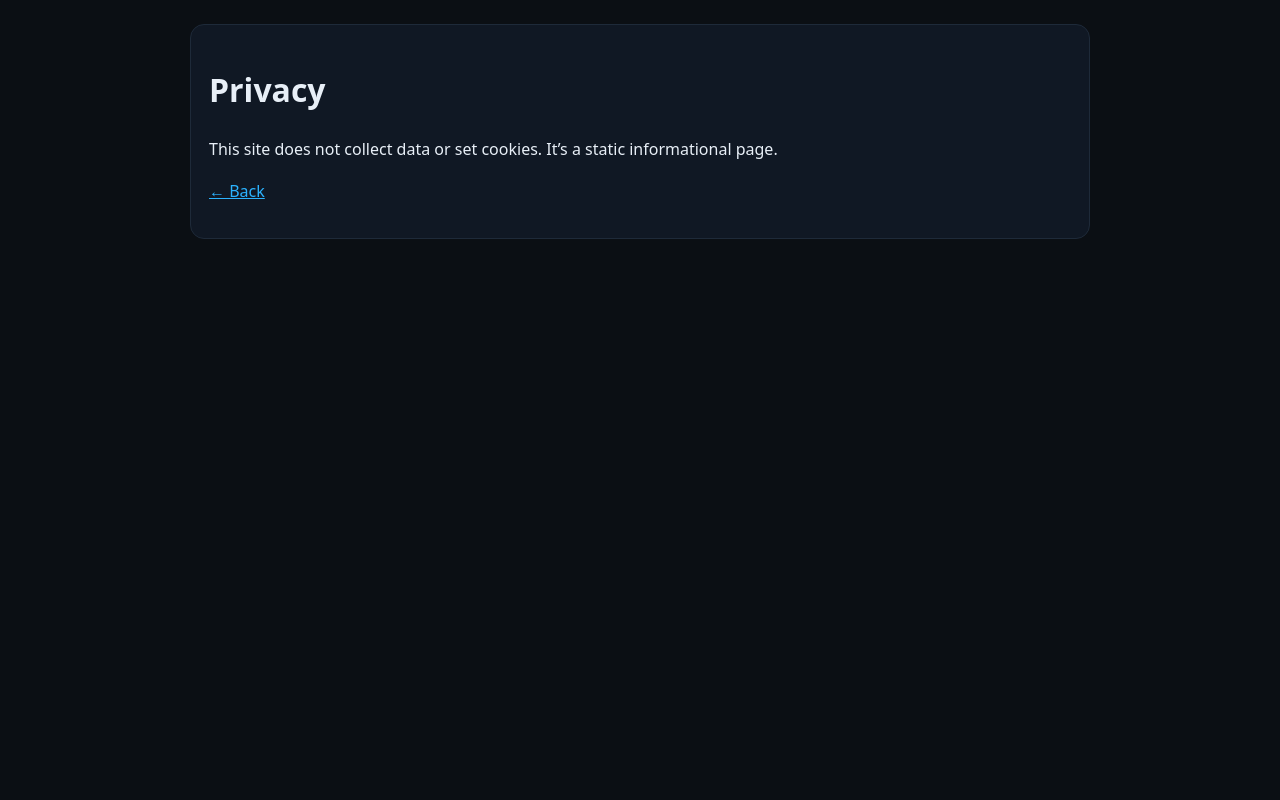
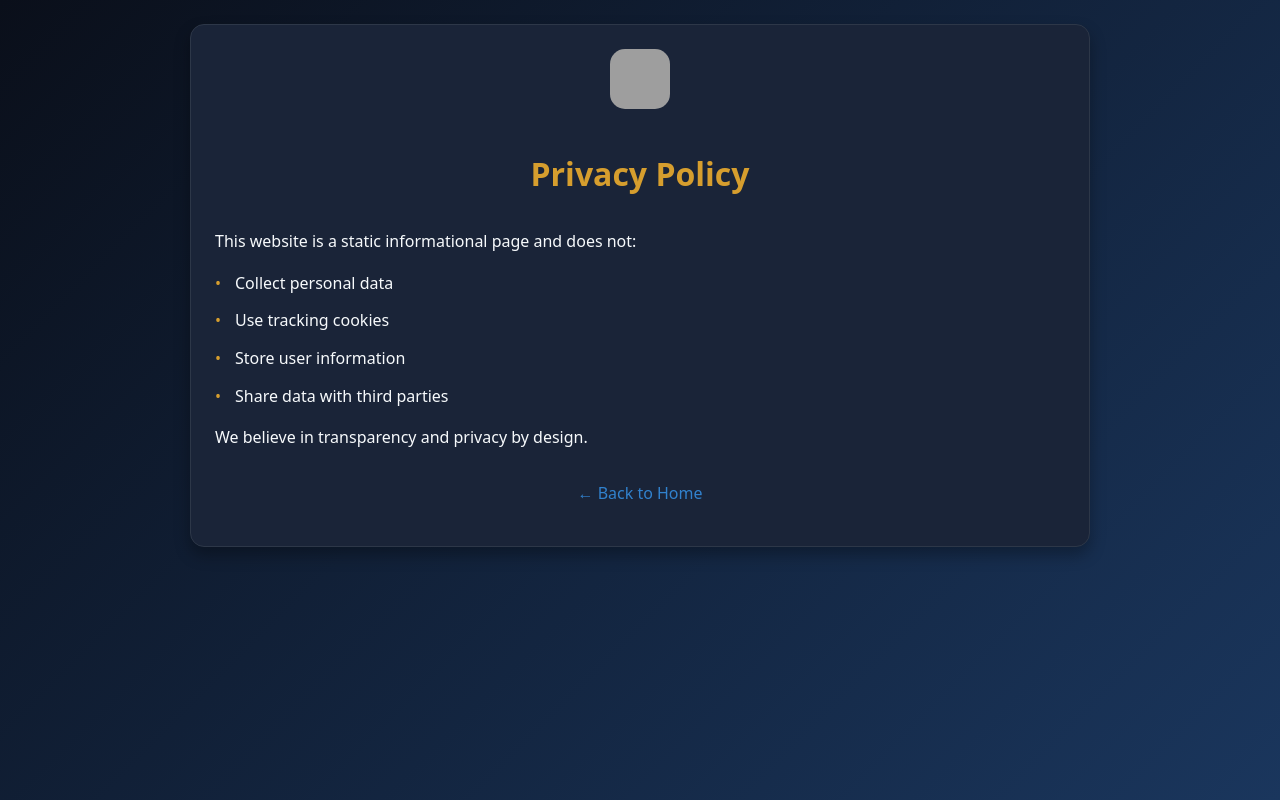
Before and after one commit to coldwalletlive/usdt.z, a plain HTML site: page privacy.html in a window 1280 px wide. Drawn offline with Linux system fonts and the light colour scheme; grey boxes are pictures that could not be loaded.

Commit message:
Update privacy.html

```diff
--- a/privacy.html
+++ b/privacy.html
@@ -1,9 +1,100 @@
-<!DOCTYPE html><html lang="en"><head>
-<meta charset="utf-8"><meta name="viewport" content="width=device-width,initial-scale=1">
-<title>USDT.Z — Privacy</title>
-<style>body{margin:0;background:#0b0f14;color:#e8eff7;font:16px/1.6 system-ui}.wrap{max-width:900px;margin:0 auto;padding:24px}.card{background:#101824;border:1px solid #1e2a39;border-radius:14px;padding:18px}a{color:#2bb3ff}</style>
-</head><body><div class="wrap"><div class="card">
-<h1>Privacy</h1>
-<p>This site does not collect data or set cookies. It’s a static informational page.</p>
-<p><a href="index.html">← Back</a></p>
-</div></div></body></html>
+<!DOCTYPE html>
+<html lang="en">
+<head>
+<meta charset="utf-8">
+<meta name="viewport" content="width=device-width,initial-scale=1">
+<title>USDT.Z — Privacy Policy</title>
+<link rel="icon" type="image/png" href="https://s2.coinmarketcap.com/static/img/coins/200x200/38134.png">
+<style>
+  :root{
+    --bg: #0a0f1a;
+    --mut: #111827;
+    --card: #1a2438;
+    --bor: #2d3748;
+    --txt: #f7fafc;
+    --sub: #a0aec0;
+    --a: #3182ce;
+    --accent: #d69e2e;
+    --ok: #38a169;
+  }
+  body{
+    margin:0;
+    background: var(--bg);
+    color:var(--txt);
+    font:16px/1.6 system-ui;
+    background: linear-gradient(135deg, var(--bg) 0%, #1a365d 100%);
+    min-height: 100vh;
+  }
+  .wrap{
+    max-width:900px;
+    margin:0 auto;
+    padding:24px
+  }
+  .card{
+    background:var(--card);
+    border:1px solid var(--bor);
+    border-radius:14px;
+    padding:24px;
+    box-shadow: 0 8px 16px rgba(0,0,0,0.3);
+  }
+  a{
+    color:var(--a);
+    text-decoration: none;
+    transition: color 0.3s ease;
+  }
+  a:hover{
+    color:var(--accent);
+    text-decoration: underline;
+  }
+  h1 {
+    color: var(--accent);
+    margin-bottom: 20px;
+    text-align: center;
+  }
+  .logo-header {
+    text-align: center;
+    margin-bottom: 30px;
+  }
+  .logo-img {
+    width: 60px;
+    height: 60px;
+    border-radius: 15px;
+    margin-bottom: 10px;
+  }
+  ul {
+    list-style: none;
+    padding: 0;
+  }
+  li {
+    margin: 12px 0;
+    padding-left: 20px;
+    position: relative;
+  }
+  li:before {
+    content: "•";
+    color: var(--accent);
+    position: absolute;
+    left: 0;
+  }
+</style>
+</head>
+<body>
+  <div class="wrap">
+    <div class="card">
+      <div class="logo-header">
+        <img src="https://s2.coinmarketcap.com/static/img/coins/200x200/38134.png" alt="USDT.Z Logo" class="logo-img">
+        <h1>Privacy Policy</h1>
+      </div>
+      <p>This website is a static informational page and does not:</p>
+      <ul>
+        <li>Collect personal data</li>
+        <li>Use tracking cookies</li>
+        <li>Store user information</li>
+        <li>Share data with third parties</li>
+      </ul>
+      <p>We believe in transparency and privacy by design.</p>
+      <p style="margin-top: 30px; text-align: center;"><a href="index.html">← Back to Home</a></p>
+    </div>
+  </div>
+</body>
+</html>
```
